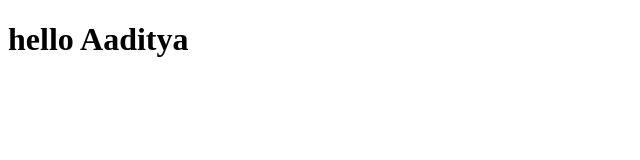
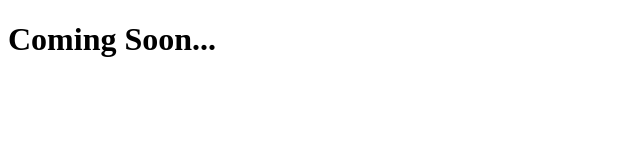
Before and after one commit to AadityaNeupane23/Portfolio, a plain HTML site: page index.html in a window 1280 px wide. Shown: the whole page, without its empty margins (0-640 px from the left). Drawn offline with Linux system fonts and the light colour scheme.

Commit message:
again modifies

```diff
--- a/index.html
+++ b/index.html
@@ -3,9 +3,9 @@
 <head>
     <meta charset="UTF-8">
     <meta name="viewport" content="width=device-width, initial-scale=1.0">
-    <title>Document</title>
+    <title>Aaditya</title>
 </head>
 <body>
-    <h1>hello Aaditya</h1>
+    <h1>Coming Soon...</h1>
 </body>
 </html>
```
